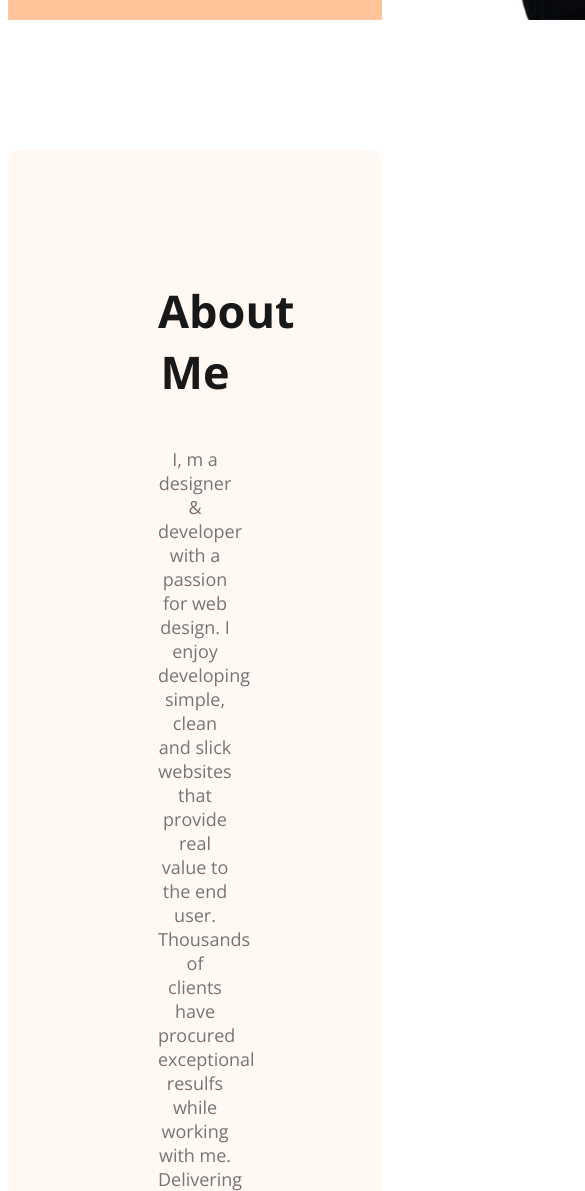
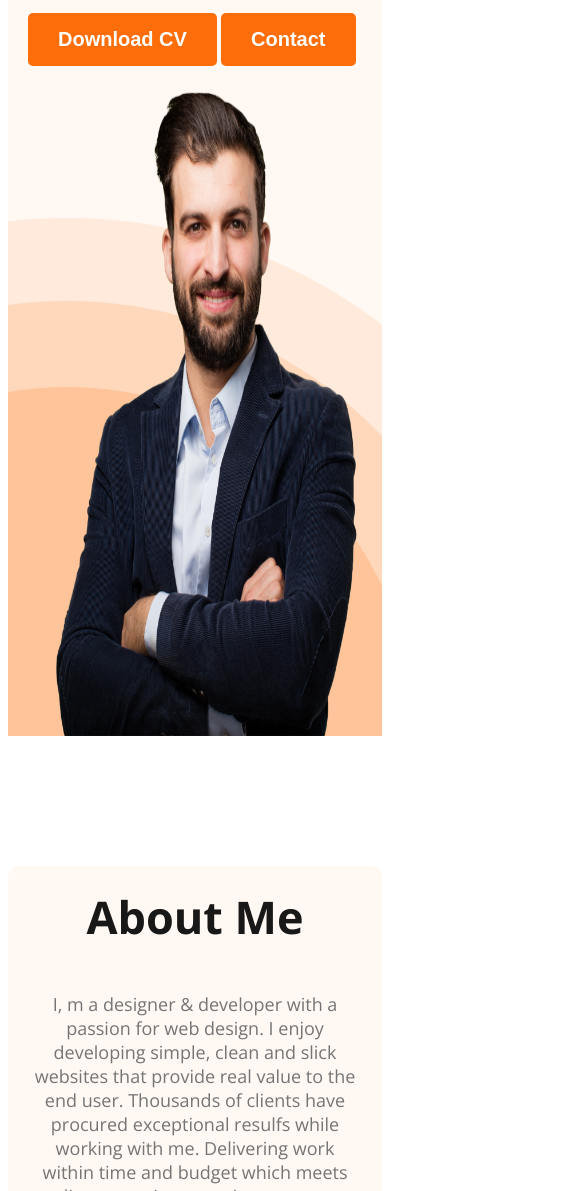
Before and after one commit to khademulmowla/dev-portfolio, a plain HTML site: page index.html in a window 390 px wide. Shown: the part 809-2000 px from the top of the page, 585 px wide, since content can reach past the window. Drawn offline with nearby package versions, Linux system fonts and the light colour scheme.

Commit message:
committed media query

```diff
--- a/styles/portfolio.css
+++ b/styles/portfolio.css
@@ -235,3 +235,48 @@ footer textarea {
     margin-bottom: 24px;
     border: none;
 }
+
+/* responsive media query  */
+
+@media screen and (max-width:576px) {
+
+    .skill-items,
+    .resume-container,
+    footer,
+    .about-items,
+    nav,
+    nav>ul,
+    .banner {
+        flex-direction: column;
+    }
+
+    nav>ul {
+        gap: 20px;
+    }
+
+
+    footer,
+    .about,
+    .section-des {
+        padding: 20px;
+    }
+
+    .banner {
+        margin: 20px;
+    }
+
+    .banner-profile-picture {
+        width: 100%;
+    }
+
+    .footer-column {
+        width: 100%;
+    }
+
+    footer input[type="text"],
+    footer input[type="email"],
+    footer textarea {
+        width: calc(100% - 40px);
+    }
+
+}
```
